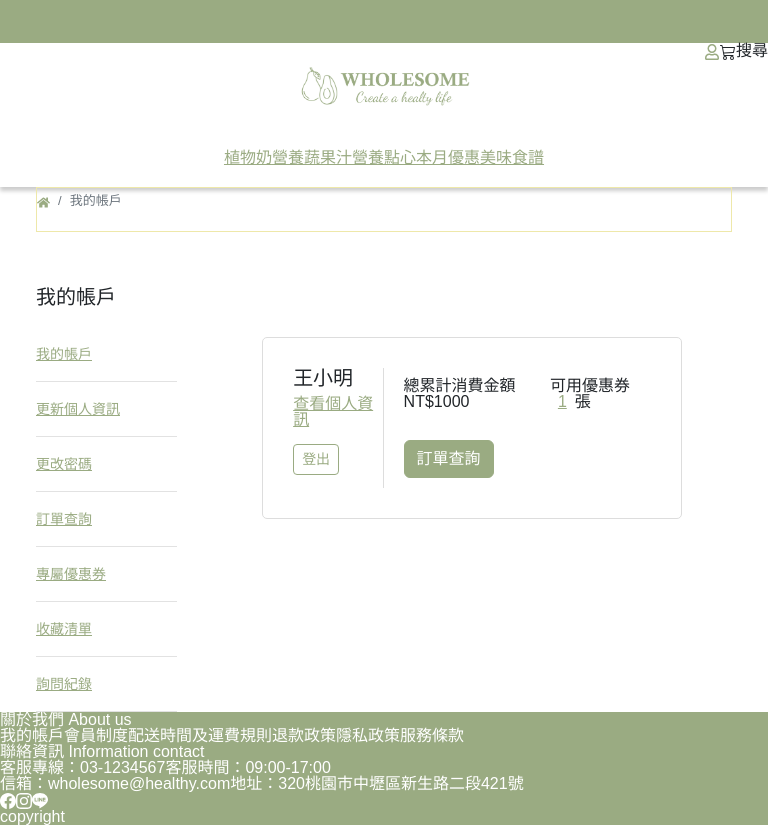
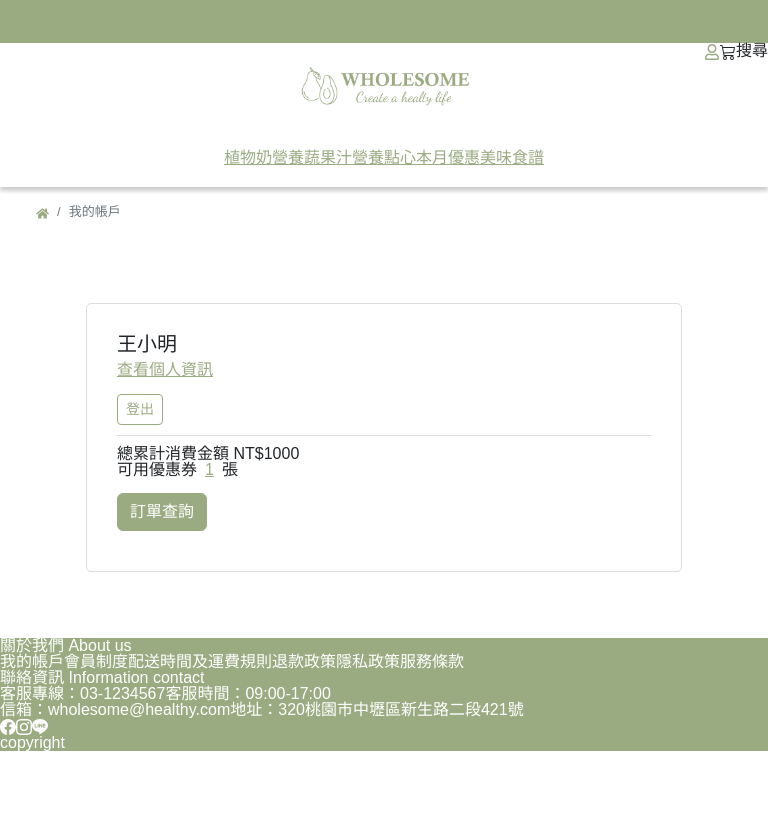
Before and after one commit to henry4682/wholesome-project, a React (Create React App) app: page /account in a window 768 px wide. After the commit the page ends 800 px from the top, so only its background shows below. Built offline with nearby package versions, Linux system fonts and the light colour scheme.

Commit message:
account RWD

```diff
--- a/src/pages/Account/AccountEdit/index.scss
+++ b/src/pages/Account/AccountEdit/index.scss
@@ -9,3 +9,13 @@
     border-radius: 5px;
   }
 }
+
+@media screen and (max-width: 768px) {
+  .account_edit {
+    padding: 20px;
+    &-form {
+      padding: 15px;
+      gap: 10px;
+    }
+  }
+}
--- a/src/pages/Account/AccountInfo/index.js
+++ b/src/pages/Account/AccountInfo/index.js
@@ -7,16 +7,16 @@ function AccountInfo() {
     <>
       <div className="account_info w-100">
         <div className="account_info-card w-100 d-flex">
-          <div className="account_info-card-left w-25">
+          <div className="account_info-card-left ">
             <p className="account_info-card-name mb-2">王小明</p>
             <div className="mb-3">
               <Link to="edit">查看個人資訊</Link>
             </div>
             <button className="btn btn-sm btn-outline-primary">登出</button>
           </div>
-          <div className="account_info-card-right w-75">
+          <div className="account_info-card-right">
             <div className="d-flex account_info-card-text">
-              <p className="pe-4">
+              <p className="pe-lg-4 pe-md-2">
                 總累計消費金額 NT$<span>1000</span>
               </p>
               <p>
--- a/src/pages/Account/AccountInfo/index.scss
+++ b/src/pages/Account/AccountInfo/index.scss
@@ -8,12 +8,38 @@
     &-name {
       font-size: 20px;
     }
+    &-left {
+      width: 25%;
+    }
     &-right {
       border-left: 1px solid #ddd;
       padding: 10px 20px;
+      width: 75%;
     }
     &-text {
       margin-bottom: 30px;
     }
   }
 }
+
+@media screen and (max-width: 992px) {
+  .account_info {
+    &-card {
+      flex-direction: column;
+      &-left {
+        width: 100%;
+        margin-bottom: 10px;
+      }
+      &-right {
+        padding: 10px 0;
+        width: 100%;
+        border-left: none;
+        border-top: 1px solid #ddd;
+      }
+      &-text {
+        margin-bottom: 15px;
+        flex-direction: column;
+      }
+    }
+  }
+}
--- a/src/pages/Account/AccountLayouts/Breadcrumb/index.scss
+++ /dev/null
@@ -1,6 +0,0 @@
-.account-breadcrumb {
-  border: 1px solid palegoldenrod;
-  font-size: 13px;
-  height: 45px;
-  margin-bottom: 55px;
-}
--- a/src/pages/Account/AccountLayouts/index.js
+++ b/src/pages/Account/AccountLayouts/index.js
@@ -1,12 +1,14 @@
 import React from 'react';
 import { Outlet } from 'react-router-dom';
-import Breadcrumb from './Breadcrumb';
-import Aside from './Aside';
+import Breadcrumb from '../components/Breadcrumb';
+import Aside from '../components/Aside';
+import AsideMobile from '../components/AsideMobile';
 function AccountLayout() {
   return (
     <>
-      <main className="container">
+      <main className="container my-3">
         <Breadcrumb />
+        <AsideMobile />
         <div className="d-flex">
           <Aside />
           <Outlet />
--- a/src/pages/Account/AccountModifyPassword/index.scss
+++ b/src/pages/Account/AccountModifyPassword/index.scss
@@ -9,3 +9,13 @@
     border-radius: 5px;
   }
 }
+
+@media screen and (max-width: 768px) {
+  .account_password {
+    padding: 20px;
+    &-form {
+      padding: 15px;
+      gap: 10px;
+    }
+  }
+}
--- a/src/pages/Account/AccountLayouts/Aside/index.scss
+++ b/src/pages/Account/components/Aside/index.scss
@@ -14,3 +14,8 @@
     }
   }
 }
+@media screen and (max-width: 768px) {
+  .account_aside {
+    display: none;
+  }
+}
--- /dev/null
+++ b/src/pages/Account/components/AsideMobile/index.js
@@ -0,0 +1,72 @@
+import React from 'react';
+import { Dropdown } from 'bootstrap';
+import { Link } from 'react-router-dom';
+import './index.scss';
+function AsideMobile() {
+  var dropdownElementList = [].slice.call(
+    document.querySelectorAll('.dropdown-toggle')
+  );
+  var dropdownList = dropdownElementList.map(function (dropdownToggleEl) {
+    return new Dropdown(dropdownToggleEl);
+  });
+  return (
+    <>
+      <div className="account_aside_mobile">
+        <div className="dropdown">
+          <button
+            className="btn btn-secondary dropdown-toggle w-100"
+            type="button"
+            id="dropdownMenuButton1"
+            data-bs-toggle="dropdown"
+            aria-expanded="false"
+          >
+            我的帳戶
+          </button>
+          <ul
+            className="dropdown-menu w-100"
+            aria-labelledby="dropdownMenuButton1"
+          >
+            <li>
+              <Link className="dropdown-item" to="">
+                我的帳戶
+              </Link>
+            </li>
+            <li>
+              <Link className="dropdown-item" to="edit">
+                更新個人資訊
+              </Link>
+            </li>
+            <li>
+              <Link className="dropdown-item" to="modifypassword">
+                更改密碼
+              </Link>
+            </li>
+            <li>
+              <Link className="dropdown-item" to="orders">
+                訂單查詢
+              </Link>
+            </li>
+
+            <li>
+              <Link className="dropdown-item" to="coupons">
+                專屬優惠券
+              </Link>
+            </li>
+            <li>
+              <Link className="dropdown-item" to="tracking">
+                收藏清單
+              </Link>
+            </li>
+            <li>
+              <Link className="dropdown-item" to="messages">
+                詢問紀錄
+              </Link>
+            </li>
+          </ul>
+        </div>
+      </div>
+    </>
+  );
+}
+
+export default AsideMobile;
--- /dev/null
+++ b/src/pages/Account/components/AsideMobile/index.scss
@@ -0,0 +1,5 @@
+@media screen and (min-width: 768px) {
+  .account_aside_mobile {
+    display: none;
+  }
+}
--- /dev/null
+++ b/src/pages/Account/components/Breadcrumb/index.scss
@@ -0,0 +1,13 @@
+.account-breadcrumb {
+  // border: 1px solid palegoldenrod;
+  font-size: 13px;
+  height: 45px;
+  margin-bottom: 55px;
+}
+
+@media screen and (max-width: 768px) {
+  .account-breadcrumb {
+    height: 35px;
+    margin-bottom: 15px;
+  }
+}
```
Also changed, not shown: src/pages/Account/components/Aside/index.js (renamed from src/pages/Account/AccountLayouts/Aside/index.js), src/pages/Account/components/Breadcrumb/index.js (renamed from src/pages/Account/AccountLayouts/Breadcrumb/index.js).
